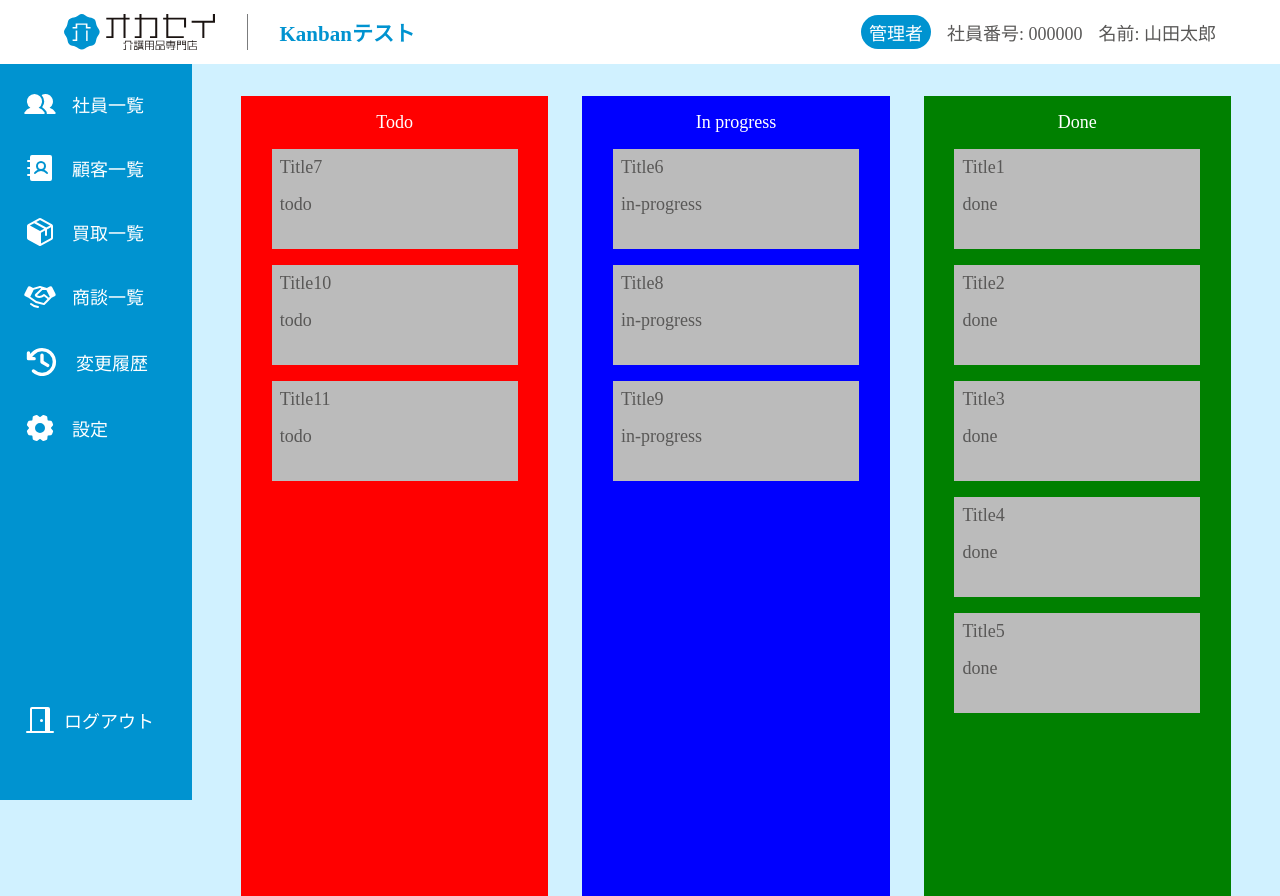
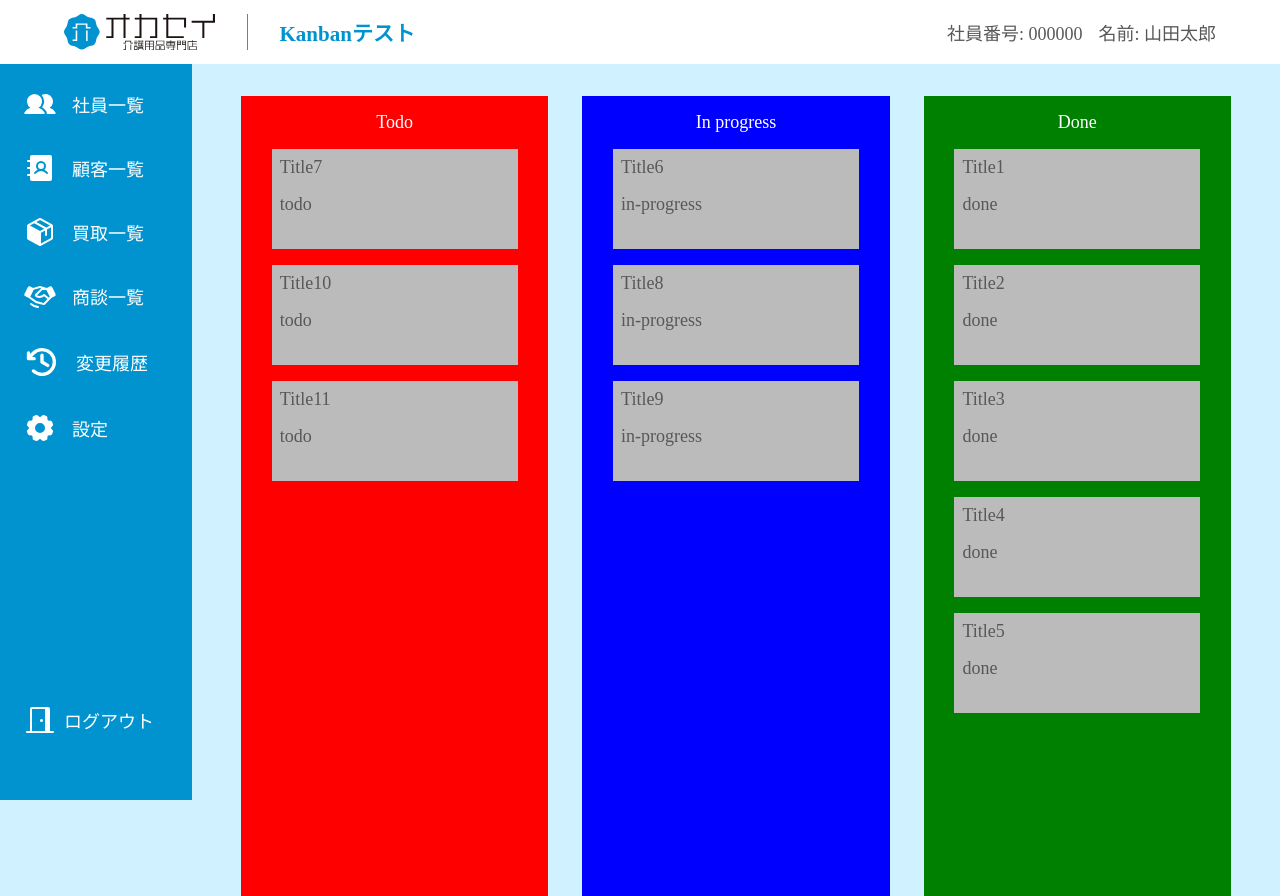
Before and after one commit to studioexu/okasei-business-create, a SvelteKit app: page /kanban in a window 1280 px wide. Built offline with nearby package versions, Linux system fonts and the light colour scheme.

Commit message:
feature: propsを変更

```diff
--- a/src/views/Header.svelte
+++ b/src/views/Header.svelte
@@ -1,6 +1,6 @@
 <script lang="ts">
 	export let path: string
-	export let authority: string
+	export let isAdmin: boolean
 	export let id: string
 	export let name: string
 
@@ -38,7 +38,7 @@
 		<h1 class="font-large">{title}</h1>
 	</div>
 	<div class="right">
-		{#if authority === 'admin'}
+		{#if isAdmin}
 			<span class="authority">管理者</span>
 		{/if}
 		<span>社員番号: {id}</span>
```
